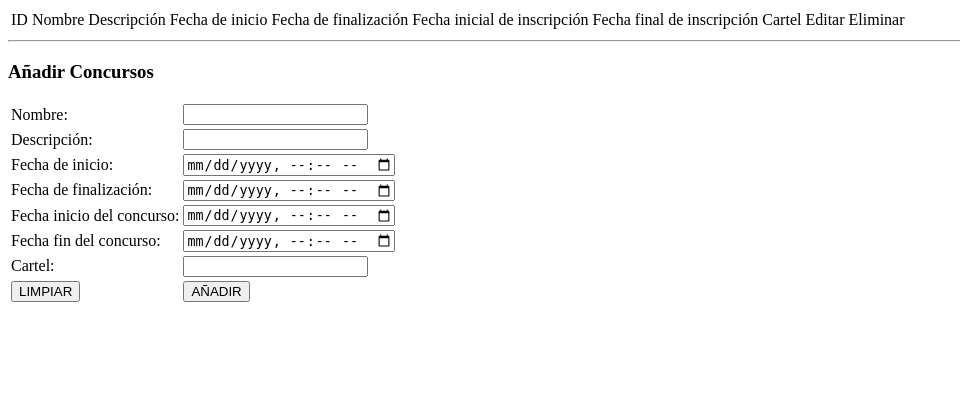
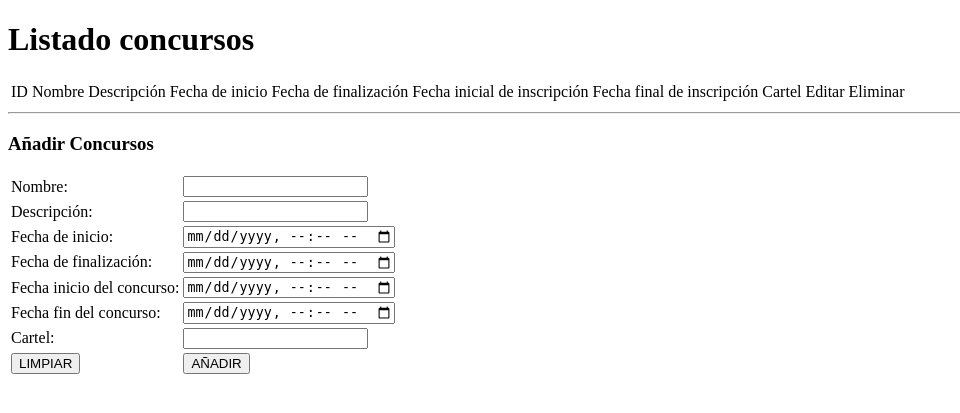
Before and after one commit to fsanpaj255/Proyecto, a PHP site: template view/Mantenimiento/concursos/listadoconcursos.php in a window 1280 px wide. Shown: the top 413 px of the page, without its empty margins (0-960 px from the left). Run offline with PHP 8.4, Linux system fonts and the light colour scheme; the template is opened without the code that fills it, so the values that code supplies are empty.

Commit message:
546446454564

```diff
--- a/js/mantenimientoParticipantes.js
+++ b/js/mantenimientoParticipantes.js
@@ -4,6 +4,7 @@ async function getAllParticipantes(){
     .catch(err=>console.log('FALLASTE',err));
     let data = await JSON.parse(JSON.stringify(response));
     return data;
+    console.log(data);
 }
 
 function addTable() {
--- a/sass/components/__table.scss
+++ b/sass/components/__table.scss
@@ -5,6 +5,7 @@
     font-size: 0.75em;
     font-family: sans-serif;
     box-shadow: 0 0 20px rgba(0, 0, 0, 0.15);
+
 }
 
 .styled-table thead tr {
--- a/view/Mantenimiento/concursos/listadoconcursos.php
+++ b/view/Mantenimiento/concursos/listadoconcursos.php
@@ -5,6 +5,7 @@
 	<meta charset="utf-8">
 </head>
 <body>
+		<h1>Listado concursos</h1>
 		<table class="styled-table">
 			<thead>
 			<tr>
```
Also changed, not shown: sass/components/__formlogin.scss (line endings or trailing spaces), view/Mantenimiento/Participantes/borrarparticipantes.php (added), 1 other file.
